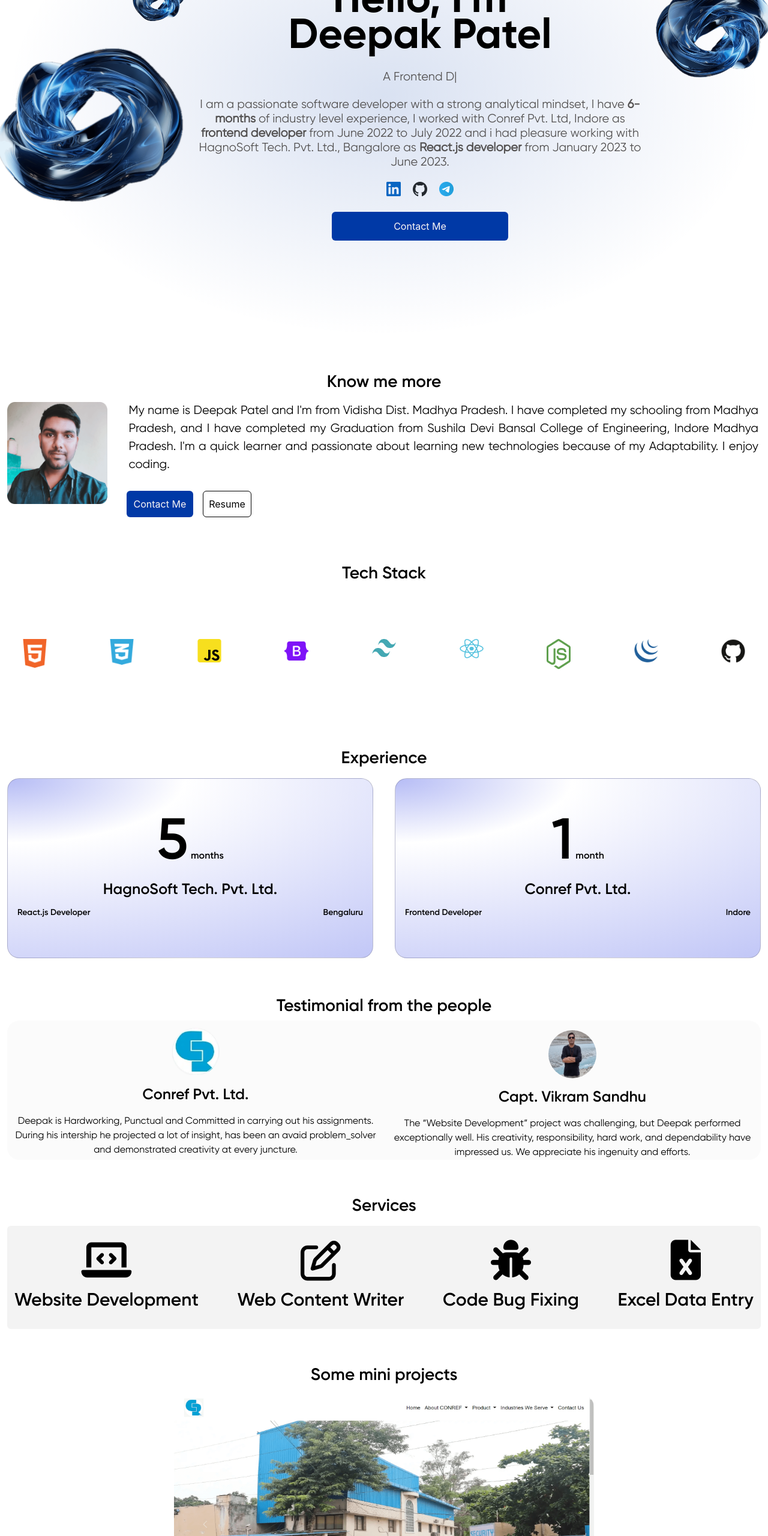
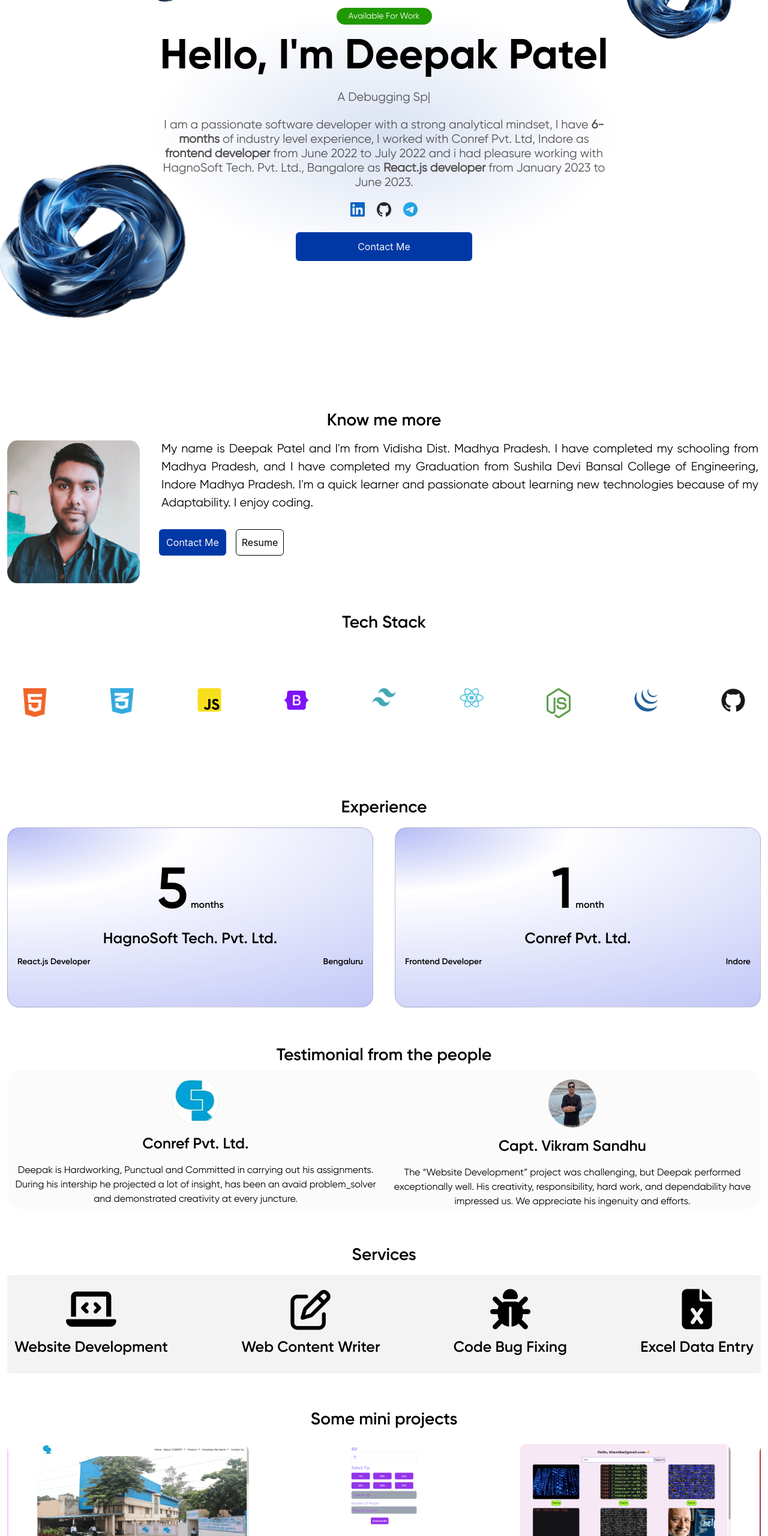
Before and after one commit to deepakpatel2001/deepak-portfolio, a website: page src/index.html in a window 1280 px wide. Shown: the part 240-2800 px from the top of the page at 60% size. Drawn offline with nearby package versions, Linux system fonts and the light colour scheme.

Commit message:
animation and carousel got fixed

```diff
--- a/src/index.css
+++ b/src/index.css
@@ -120,6 +120,14 @@ nav {
     width: 100%;
 }
 
+.right-desk-div {
+    rotate: -10deg;
+}
+
+.splide__slide a img {
+    max-width: 100%;
+}
+
 .experience-background-color {
     background: radial-gradient(
         191.98% 141.42% at 0% 0%,
@@ -129,8 +137,17 @@ nav {
     );
 }
 
-.hero-section{
-    background: radial-gradient(50% 50% at 50% 50%, rgba(0, 57, 166, 0.15) 0%, rgba(255, 255, 255, 0.00) 100%);
+.floating {
+    position: absolute;
+    transform: translateX(50%);
+}
+
+.center-desk-div {
+    background: radial-gradient(
+        50% 50% at 50% 50%,
+        rgba(0, 57, 166, 0.15) 0%,
+        rgba(255, 255, 255, 0) 100%
+    );
 }
 
 @media screen and (min-width: 768px) {
--- a/src/index.html
+++ b/src/index.html
@@ -13,7 +13,13 @@
 
     <link href="https://cdn.jsdelivr.net/npm/flowbite@2.5.2/dist/flowbite.min.css" rel="stylesheet" />
 
+    <link rel="stylesheet" href="https://cdn.jsdelivr.net/npm/@splidejs/splide@4.1.4/dist/css/splide.min.css">
+
+    <script src="https://cdn.jsdelivr.net/npm/@splidejs/splide@4.1.4/dist/js/splide.min.js"></script>
+
     <script src="script.js" defer></script>
+
+    <script src="https://cdnjs.cloudflare.com/ajax/libs/animejs/3.2.1/anime.min.js"></script>
 </head>
 
 <body>
@@ -33,30 +39,36 @@
 
 
             <ul class="lists h-full md:flex md:items-center md:justify-center md:h-full md:visible md:py-3">
-                <li class="my-2 hover-list md:mx-2"><a href="#skills" class="block font-gilroymedium">Skills</a></li>
+                <li class="my-2 hover-list md:mx-2"><a href="#skills" class="block font-gilroyregular">Skills</a></li>
 
-                <li class="hover-list md:mx-2"><a href="#default-carousel" class="block font-gilroymedium">Projects</a>
+                <li class="hover-list md:mx-2"><a href="#default-carousel" class="block font-gilroyregular">Projects</a>
                 </li>
 
-                <li class="my-2 hover-list md:mx-2"><a href="#services" class="block font-gilroymedium">Services</a>
+                <li class="my-2 hover-list md:mx-2"><a href="#services" class="block font-gilroyregular">Services</a>
                 </li>
 
-                <li class="hover-list md:mx-2"><a href="#" class="block font-gilroymedium">Resume</a> </li>
+                <li class="hover-list md:mx-2"><a href="#" class="block font-gilroyregular">Resume</a> </li>
             </ul>
         </div>
     </nav>
 
     <!-- Hero section -->
     <main
-        class="mt-24 items-center text-center mx-3 flex flex-col justify-center main md:mx-16 lg:h-dvh lg:mt-0 lg:mx-8 hero-section">
+        class="mt-24 items-center text-center mx-3 flex flex-col justify-center main md:mx-16 lg:h-dvh lg:mx-4 hero-section lg:mt-16">
 
         <div class="inner-main-div md:flex md:justify-between md:items-center md:flex-col lg:flex-row">
-            <div class="hidden left-desk-div lg:flex flex-col">
-                <div class="left-top h-[90px] flex justify-end left-desk-div-image">
+            <div class="hidden left-desk-div lg:flex flex-col relative">
+                <div
+                    class="floating left-top w-[90px] h-[90px] flex justify-end left-desk-div-image absolute -top-[300px] -right-[80px]">
                     <img src="images/desk-topleft.png" alt="animation element" class="w-[90px] h-[90px]">
                 </div>
-                <div class="left-bottom w-[320px] h-[320px] flex justify-end left-desk-div-image">
+                <div
+                    class="floating left-bottom w-[320px] h-[320px] flex justify-end left-desk-div-image absolute lg:-left-64 lg:top-4">
                     <img src="images/desk-bottomleft.png" alt="animation element" class="w-[320px] h-[320px]">
+                </div>
+                <div
+                    class="floating hidden right-desk-div lg:block w-[200px] h-[200px] self-start absolute -top-[340px] -right-[990px]">
+                    <img src="images/desk-topright.png" alt="animation element" class="h-[200px] w-[200px]">
                 </div>
             </div>
             <div class="center-desk-div flex flex-col justify-center items-center lg:w-[780px] lg:h-[419px] lg:p-2">
@@ -67,8 +79,7 @@
 
                 <h2
                     class="font-medium text-[36px] leading-[30px] mt-6 font-gilroybold heading-color md:text-[70px] md:leading-[60px]">
-                    Hello, I'm <br>Deepak
-                    Patel
+                    Hello, I'm <span class="block md:inline">Deepak Patel</span>
                 </h2>
 
                 <p
@@ -111,9 +122,6 @@
                         target="_blank">Let's Connect</a>
                 </div> -->
             </div>
-            <div class="hidden right-desk-div lg:block w-[200px] h-[200px] self-start">
-                <img src="images/desk-topright.png" alt="animation element" class="h-[200px] w-[200px]">
-            </div>
         </div>
 
     </main>
@@ -126,10 +134,10 @@
             <div class="self-image-box rounded-[30px] mt-3">
                 <img src="images/self-image.png" alt="my photo" class="w-full h-full lg:hidden">
                 <img src="images/desk-view-image.png" alt="desk-view image"
-                    class="sm:hidden md:hidden lg:block lg:w-[500px] lg:h-[170px] desk-view-image">
+                    class="sm:hidden md:hidden lg:block lg:w-[700px] lg:h-[238px] desk-view-image">
             </div>
             <div class="desk-view-content">
-                <p class="text-justify mt-3 mx-1 font-gilroyregular heading-color text-[14px] md:text-[20px]">My name is
+                <p class="text-justify mt-3 mx-1 font-gilroyregular heading-color text-[16px] md:text-[20px]">My name is
                     Deepak
                     Patel and I'm
                     from Vidisha
@@ -143,7 +151,7 @@
                 </p>
 
                 <div
-                    class="w-full my-4 flex flex-col md:flex-row md:mt-4 md:justify-center md:items-center lg:items-start lg:justify-start">
+                    class="w-full my-4 flex flex-col md:flex-row md:mt-4 md:justify-center md:items-center lg:items-start lg:justify-start lg:mt-10">
                     <button class="text-center rounded-md">
                         <a href="tel:+919098343002"
                             class="w-full rounded-md p-[12px] btn-font-color text-center font-normal dark-bg-blue block md:inline"
@@ -289,123 +297,115 @@
         <div
             class="flex flex-col mt-3 rounded-md bg-[#F3F3F3] md:flex-row md:justify-center gap-x-7 lg:justify-between">
             <div
-                class="service-div flex justify-center items-center text-center flex-col transition duration-300 ease-in-out hover:bg-[#0039A6] hover:text-yellow-200 text-[18px] font-normal leading-normal rounded-md py-[12px] md:px-3 md:my-3">
+                class="service-div flex justify-center items-center text-center flex-col transition duration-300 ease-in-out hover:bg-[#0039A6] hover:text-yellow-200 text-[18px] font-normal leading-normal rounded-md py-[12px] md:px-3 md:my-3 group">
 
-                <i class="fa-solid fa-laptop-code transition duration-150 ease-in-out text-[67px]"></i>
+                <i
+                    class="fa-solid fa-laptop-code transition duration-150 ease-in-out text-[67px] group-hover:text-yellow-200"></i>
 
                 <h3
-                    class="transition duration-150 ease-in-out font-gilroysemibold heading-color md:mt-3 lg:text-[30px]">
+                    class="transition duration-150 ease-in-out heading-color md:mt-3
+                    font-medium leading-normal text-[18px] font-gilroysemibold md:text-[25px] group-hover:text-yellow-200">
                     Website
                     Development
                 </h3>
             </div>
 
             <div
-                class="service-div flex justify-center items-center text-center flex-col transition duration-300 ease-in-out hover:bg-[#0039A6] hover:text-yellow-200 text-[18px] font-normal leading-normal rounded-md my-3 py-[12px] md:px-3">
+                class="service-div flex justify-center items-center text-center flex-col transition duration-300 ease-in-out hover:bg-[#0039A6] hover:text-yellow-200 text-[18px] font-normal leading-normal rounded-md my-3 py-[12px] md:px-3 group">
 
-                <i class="fa-regular fa-pen-to-square transition duration-150 ease-in-out text-[67px]"></i>
+                <i
+                    class="fa-regular fa-pen-to-square transition duration-150 ease-in-out text-[67px] group-hover:text-yellow-200"></i>
 
                 <h3
-                    class="transition duration-150 ease-in-out font-gilroysemibold heading-color md:mt-3 lg:text-[30px]">
+                    class="transition duration-150 ease-in-out heading-color md:mt-3
+                    font-medium leading-normal text-[18px] font-gilroysemibold md:text-[25px] group-hover:text-yellow-200">
                     Web Content
                     Writer
                 </h3>
             </div>
 
             <div
-                class="service-div flex justify-center items-center text-center flex-col transition duration-300 ease-in-out hover:bg-[#0039A6] hover:text-yellow-200 text-[18px] font-normal leading-normal rounded-md my-3 py-[12px] md:px-3">
+                class="service-div flex justify-center items-center text-center flex-col transition duration-300 ease-in-out hover:bg-[#0039A6] hover:text-yellow-200 text-[18px] font-normal leading-normal rounded-md my-3 py-[12px] md:px-3 group">
 
-                <i class="fa-solid fa-bug transition duration-150 ease-in-out text-[67px]"></i>
+                <i
+                    class="fa-solid fa-bug transition duration-150 ease-in-out text-[67px] group-hover:text-yellow-200"></i>
 
                 <h3
-                    class="transition duration-150 ease-in-out font-gilroysemibold heading-color md:mt-3 lg:text-[30px]">
+                    class="transition duration-150 ease-in-out heading-color md:mt-3
+                    font-medium leading-normal text-[18px] font-gilroysemibold md:text-[25px] group-hover:text-yellow-200">
                     Code Bug
                     Fixing</h3>
             </div>
 
             <div
-                class="service-div flex justify-center items-center text-center flex-col transition duration-300 ease-in-out hover:bg-[#0039A6] hover:text-yellow-200 text-[18px] font-normal leading-normal rounded-md my-3 py-[12px] md:px-3">
+                class="service-div flex justify-center items-center text-center flex-col transition duration-300 ease-in-out hover:bg-[#0039A6] text-[18px] font-normal leading-normal rounded-md my-3 py-[12px] md:px-3 group">
 
-                <i class="fa-solid fa-file-excel transition duration-150 ease-in-out  text-[67px]"></i>
+                <i
+                    class="fa-solid fa-file-excel transition duration-150 ease-in-out text-[67px] group-hover:text-yellow-200"></i>
 
                 <h3
-                    class="transition duration-150 ease-in-out font-gilroysemibold heading-color md:mt-3 lg:text-[30px]">
-                    Excel Data
-                    Entry</h3>
+                    class="transition duration-300 ease-in-out md:mt-3 font-medium leading-normal text-[18px] font-gilroysemibold md:text-[25px] group-hover:text-yellow-200">
+                    Excel Data Entry
+                </h3>
             </div>
+
+
         </div>
     </section>
 
     <!-- Mini Projects -->
-    <div id="default-carousel" class="mt-14 relative mx-3 md:mx-5 lg:flex lg:justify-center lg:items-center lg:flex-col"
-        data-carousel="slide ">
+    <section class="splide mt-14 mx-3 md:mx-5" aria-label="Splide Basic HTML Example">
         <h2
             class="text-center font-medium leading-normal heading-text font-gilroysemibold heading-color md:text-[40px]">
             Some mini
             projects
         </h2>
-        <!-- Carousel wrapper -->
-        <div class="relative h-[250px] overflow-hidden md:h-96 z-0 rounded-[20px] mt-3 lg:w-[700px]">
-            <!-- Item 1 -->
-            <div class="hidden duration-700 ease-in-out z-0" data-carousel-item>
-
-                <a href="https://conref.in/" target="_blank" class="z-0">
-                    <img src="images/carousel-1.png" alt="conref"
-                        class="absolute block w-full h-full -translate-x-1/2 -translate-y-1/2 top-1/2 left-1/2 z-0  h-523" />
+        <div class="splide__track rounded-[20px] p-4 ">
+            <div class="splide__list border-2 border-black">
+                <div class="splide__slide rounded-2xl overflow-hidden ">
+                    <a href="https://conref.in/" target="_blank" class="z-0 block">
+                        <img src="images/carousel-1.png" alt="conref" data-splide-lazy="path-to-the-image"
+                            class="" />
                     </a>
                 </div>
-            <!-- Item 2 -->
-            <div class="hidden duration-700 ease-in-out" data-carousel-item>
-
-                <a href="https://bill-splitter-xi.vercel.app/" target="_blank">
-                    <img src="images/carousel-2.png" alt="bill splitter project"
-                        class="absolute block w-full h-full  -translate-x-1/2 -translate-y-1/2 top-1/2 left-1/2">
+                <div class="splide__slide rounded-2xl overflow-hidden ">
+                    <a href="https://bill-splitter-xi.vercel.app/" target="_blank" class="z-0 block">
+                        <img src="images/carousel-2.png" alt="conref" data-splide-lazy="path-to-the-image" class="" />
                     </a>
                 </div>
-            <!-- Item 3 -->
-            <div class="hidden duration-700 ease-in-out" data-carousel-item>
-
-                <a href="https://deepak-original-giphy-app.vercel.app/" target="_blank">
-                    <img src="images/carousel-3.png" alt="giphy app"
-                        class="absolute block w-full h-full  -translate-x-1/2 -translate-y-1/2 top-1/2 left-1/2">
+                <div class="splide__slide rounded-2xl overflow-hidden ">
+                    <a href="https://deepak-original-giphy-app.vercel.app/" target="_blank" class="z-0 block">
+                        <img src="images/carousel-3.png" alt="conref" data-splide-lazy="path-to-the-image" class="" />
                     </a>
                 </div>
-            <!-- Item 4 -->
-            <div class="hidden duration-700 ease-in-out" data-carousel-item>
-                <a href="https://dice-game-deepak-patel.vercel.app/" target="_blank">
-                    <img src="images/carousel-4.png" alt="dice game"
-                        class="absolute block w-full h-full  -translate-x-1/2 -translate-y-1/2 top-1/2 left-1/2" />
+                <div class="splide__slide rounded-2xl overflow-hidden ">
+                    <a href="https://dice-game-deepak-patel.vercel.app/" target="_blank" class="z-0 block">
+                        <img src="images/carousel-4.png" alt="conref" data-splide-lazy="path-to-the-image" class="" />
                     </a>
                 </div>
-            <!-- Item 5 -->
-            <div class="hidden duration-700 ease-in-out" data-carousel-item>
-                <a href="https://custom-carousel-beta.vercel.app/" target="_blank">
-                    <img src="images/carousel-5.png" alt="slide project"
-                        class="absolute block w-full h-full  -translate-x-1/2 -translate-y-1/2 top-1/2 left-1/2" />
+                <div class="splide__slide rounded-2xl overflow-hidden ">
+                    <a href="https://custom-carousel-beta.vercel.app/" target="_blank" class="z-0 block">
+                        <img src="images/carousel-5.png" alt="conref" data-splide-lazy="path-to-the-image" class="" />
                     </a>
                 </div>
-
-
-            <div class="hidden duration-700 ease-in-out" data-carousel-item>
-                <a href="https://english-meme-jl3spahtv-deepak-patels-projects.vercel.app/" target="_blank">
-                    <img src="images/carousel-6.png" alt="english meme"
-                        class="absolute block w-full h-full  -translate-x-1/2 -translate-y-1/2 top-1/2 left-1/2" />
+                <div class="splide__slide rounded-2xl overflow-hidden ">
+                    <a href="https://english-meme-jl3spahtv-deepak-patels-projects.vercel.app/" target="_blank" class="z-0 block">
+                        <img src="images/carousel-6.png" alt="conref" data-splide-lazy="path-to-the-image" class="" />
                     </a>
                 </div>
-            <div class="hidden duration-700 ease-in-out" data-carousel-item>
-                <a href="https://testimonials-page-cvuepbk77-deepak-patels-projects.vercel.app/" target="_blank">
-                    <img src="images/carousel-7.png" alt="testimonials"
-                        class="absolute block w-full h-full  -translate-x-1/2 -translate-y-1/2 top-1/2 left-1/2">
+                <div class="splide__slide rounded-2xl overflow-hidden ">
+                    <a href="https://testimonials-page-cvuepbk77-deepak-patels-projects.vercel.app/" target="_blank" class="z-0 block">
+                        <img src="images/carousel-7.png" alt="conref" data-splide-lazy="path-to-the-image" class="" />
                     </a>
                 </div>
-            <div class="hidden duration-700 ease-in-out" data-carousel-item>
-                <a href="https://dead-hindi-jokes-deepak-patel.vercel.app/" target="_blank">
-                    <img src="images/carousel-8.png" alt="dead hindi jokes"
-                        class="absolute block w-full h-full  -translate-x-1/2 -translate-y-1/2 top-1/2 left-1/2">
+                <div class="splide__slide rounded-2xl overflow-hidden">
+                    <a href="https://dead-hindi-jokes-deepak-patel.vercel.app/" target="_blank" class="z-0 block">
+                        <img src="images/carousel-8.png" alt="conref" data-splide-lazy="path-to-the-image" class="" />
                     </a>
                 </div>
             </div>
         </div>
+    </section>
 
     <!-- Major Project -->
     <section class="mt-8 mx-3 md:mx-5">
@@ -451,8 +451,8 @@
         <h2 class="font-medium text-2xl leading-normal text-center font-gilroysemibold heading-color md:text-[40px]">
             Contact Me</h2>
         <div class="flex items-center flex-col mt-3">
-            <p class="text-[12px] leading-normal font-medium font-gilroymedium heading-color md:text-[20px]">Email</p>
-            <h3 class="text-sm leading-normal font-medium font-gilroysemibold mt-2 heading-color md:text-[30px]"><a
+            <p class="text-[12px] leading-normal font-medium font-gilroymedium heading-color md:text-[12px]">Email</p>
+            <h3 class="text-sm leading-normal font-medium font-gilroysemibold mt-2 heading-color md:text-[22px]"><a
                     href="mailto: deepakkurmiofficial@gmail.com">
                     deepakkurmiofficial@gmail.com
                 </a></h3>
@@ -465,7 +465,7 @@
             <h2 class="text-[14px] leading-normal font-medium font-gilroybold heading-color md:text-[22px]">
                 <i>DP</i>
             </h2>
-            <p class="text-[12px] leading-normal font-medium font-gilroymedium heading-color md:text-[20px] md:mx-2">
+            <p class="text-[12px] leading-normal font-medium font-gilroymedium heading-color md:mx-2">
                 All Rights
                 are reserved @<span class="year"></span></p>
         </div>
@@ -492,6 +492,51 @@
 
     </script>
 
+    <!-- slider -->
+    <script>
+        const splide = new Splide('.splide', {
+            type: 'loop',
+            drag: 'free',
+            focus: 'center',
+            snap: true,
+            arrows: false,
+            pagination: false,
+            autoplay: true,
+            permove: 1,
+            perPage:3,
+            gap: '3rem',
+            padding: '3rem',
+            breakpoints: {
+                480:{
+                    perPage: 1,
+                    gap: '2rem'
+                },
+                640: {
+                    perPage: 3,
+                    gap: '2.5rem'
+                }
+            },
+            autoScroll: {
+                speed: 1,
+            },
+        });
+
+        splide.mount();
+    </script>
+
+    <!-- animation -->
+    <script>
+        anime({
+            targets: '.floating',
+            translateY: [
+                { value: -20, duration: 1000 },
+                { value: 0, duration: 1000 }
+            ],
+            easing: 'easeInOutSine',
+            loop: true
+        });
+    </script>
+
     <script src="https://unpkg.com/typed.js@2.1.0/dist/typed.umd.js"></script>
 
     <script src="https://cdn.jsdelivr.net/npm/flowbite@2.5.2/dist/flowbite.min.js"></script>
--- a/src/script.js
+++ b/src/script.js
@@ -30,7 +30,7 @@ closeMenu.addEventListener('click', () => {
 
 allList.forEach((link) => {
     link.addEventListener('click', () => {
-        if (window.matchMedia('(max-width: 767px)').matches) {
+        if (window.matchMedia('(max-width: 768px)').matches) {
             closeMenuData();
         }
     });
```
Also changed, not shown: src/output.css. Lines whose indentation alone changed are shown as unchanged.
